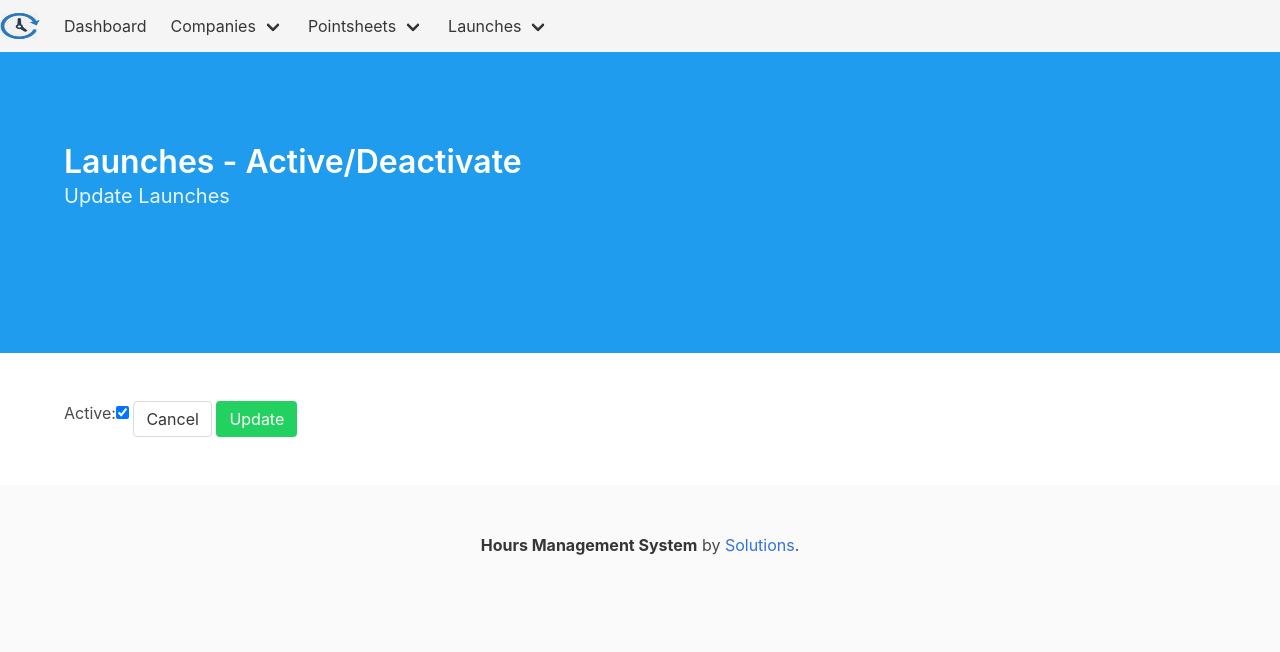
After one commit to fbrump/houres-manager-system, a Django app: page /launches/active/1/ in a window 1280 px wide. The commit adds this page. Shown: the top 652 px of the page. Run offline with Django 3.2, Linux system fonts and the light colour scheme; tables that the repository leaves empty hold one stand-in row (values such as "Sample post").

Commit message:
Create active deactive operation in view

```diff
--- a/hoursManagementSystem/launches/templates/launches/index.html
+++ b/hoursManagementSystem/launches/templates/launches/index.html
@@ -49,15 +49,17 @@
                         {{ item.date_update|date:"D d M Y" }}
                     </td>
                     <td>
+                        <a href="{% url 'launches:active' item.id %}" title="Go to active/deactivate">
                         {% if item.active %}
                             <span class="icon has-text-success">
                               <i class="fas fa-toggle-on"></i>
                             </span>
                         {% else %}
-                            <span class="icon has-text-success">
+                            <span class="icon has-text-danger">
                               <i class="fas fa-toggle-off"></i>
                             </span>
                         {% endif %}
+                        </a>
                     </td>
                     <td>
                     </td>
--- /dev/null
+++ b/hoursManagementSystem/launches/templates/launches/launch_active.html
@@ -0,0 +1,27 @@
+{% extends "base.html" %}
+{% load bulma_tags %}
+{% block content %}
+<section class="hero is-info is-medium">
+    <div class="hero-body">
+        <div class="container">
+            <h1 class="title">
+                Launches - Active/Deactivate
+            </h1>
+            <h2 class="subtitle">
+                Update Launches
+            </h2>
+        </div>
+    </div>
+</section>
+<section class="section">
+	<div class="container">
+	    <form method="post">{% csrf_token %}
+		    {{ form|bulma }}
+		    <a href="{% url 'launches:index' %}" class="button is-default" title="Go back to list launches">
+		    	Cancel
+		    </a>
+		    <input type="submit" value="Update" class="button is-success" title="Save">
+		</form>
+	</div>
+</section>
+{% endblock content %}
--- a/hoursManagementSystem/launches/urls.py
+++ b/hoursManagementSystem/launches/urls.py
@@ -6,7 +6,7 @@ from . import views
 app_name = 'launches'
 
 urlpatterns = [
-    # path('', views.index, name='index'),
     path('', views.LauncheListView.as_view(), name='index'),
     path('create/', views.LauncheCreateView.as_view(), name='create'),
+    path('active/<int:pk>/', views.LaunchActiveView.as_view(), name='active'),
 ]
--- a/hoursManagementSystem/launches/views.py
+++ b/hoursManagementSystem/launches/views.py
@@ -1,6 +1,6 @@
 from django.shortcuts import render
 from django.urls import reverse_lazy
-from django.views.generic.edit import CreateView
+from django.views.generic.edit import CreateView, UpdateView
 from django.views.generic.list import ListView
 
 from .models import Launch
@@ -28,3 +28,9 @@ class LauncheListView(ListView):
 	    context = super().get_context_data(**kwargs)
 	    print(context)
 	    return context
+
+class LaunchActiveView(UpdateView):
+    model = Launch
+    template_name_suffix = "_active"
+    success_url = reverse_lazy('launches:index')
+    fields = ['active']
```
Also changed, not shown: hoursManagementSystem/launches/tests/tests_views.py (+14 -1 lines).
